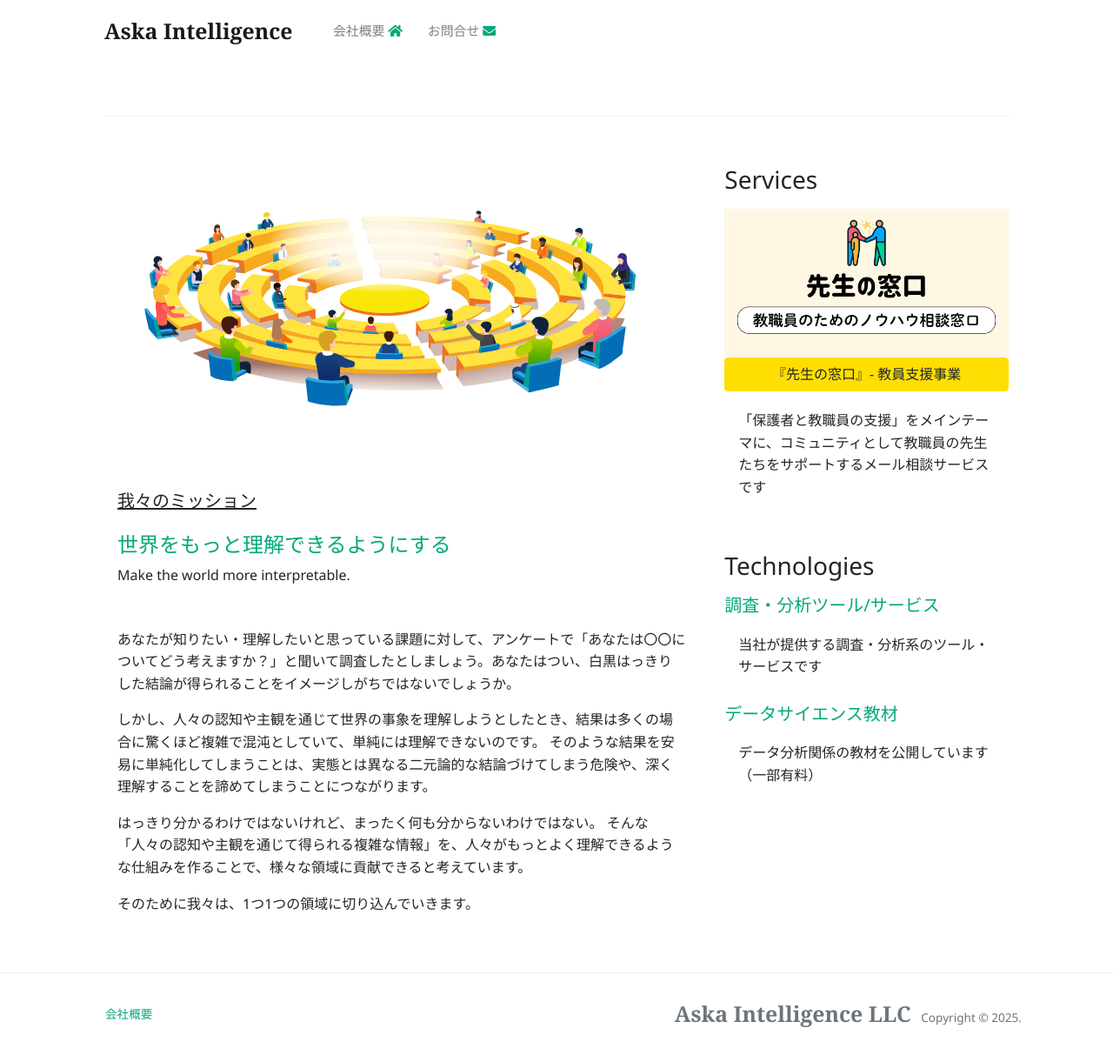
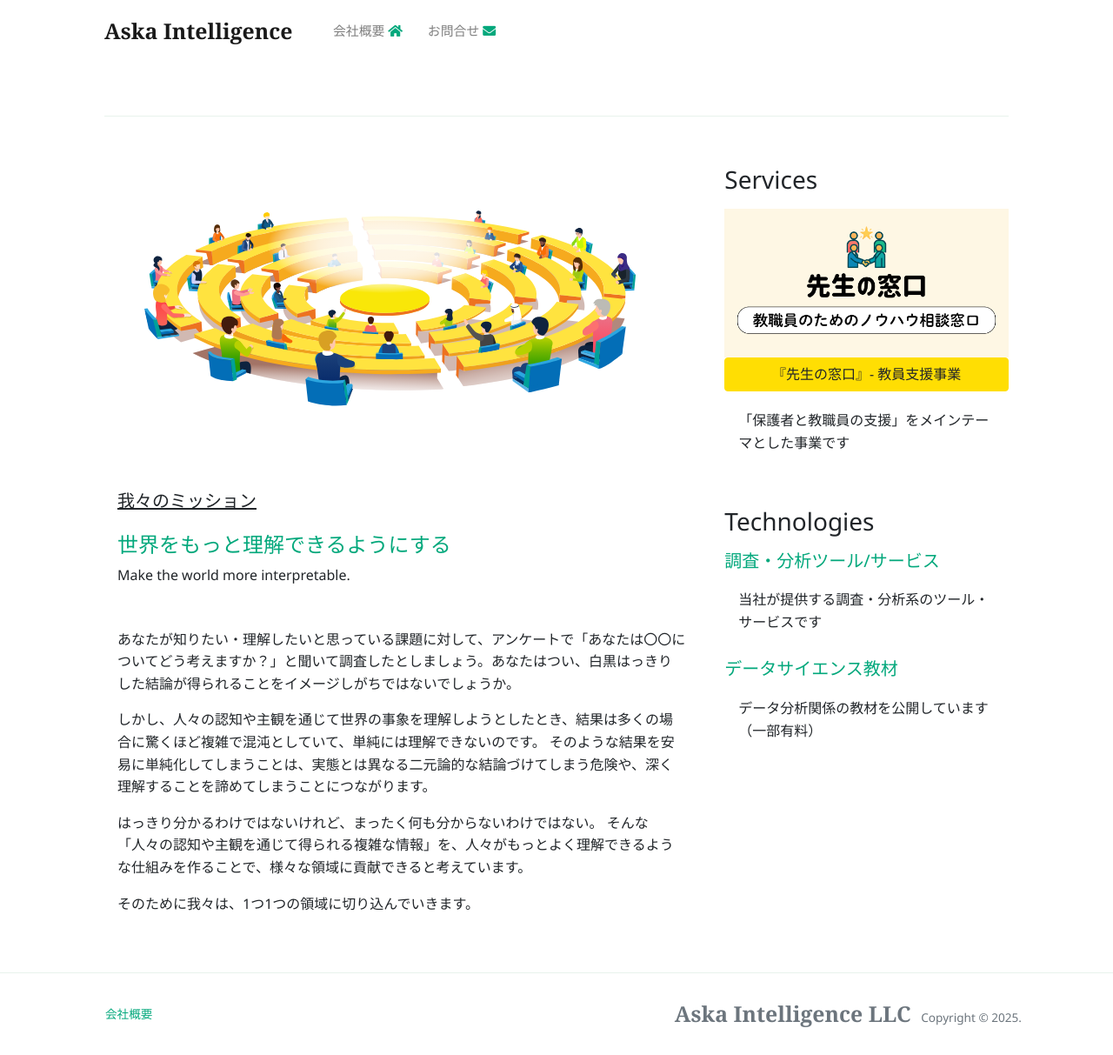
Before and after one commit to Aska-systems/Aska-systems.github.io, a Jekyll site: the page built from index.html, in a window 1280 px wide and 1213 px high. Shown: the whole window at 87% size. Built offline with Jekyll 4.4.1, drawn with Linux system fonts in a browser that asks for light colours; nearby versions of some CDN libraries; the list of posts is cut into pages by our own code.

Commit message:
Update 先生の窓口

```diff
--- a/_includes/sidebar.html
+++ b/_includes/sidebar.html
@@ -16,7 +16,7 @@
 <h3 class="mt-4 mb-3">Services</h3>
 <img src="{{ site.baseurl }}/assets/images/sensei-madoguchi.png" class="d-block">
 <a href="https://aska-intelligence.com/sensei-madoguchi/" class="btn btn-warning d-block mb-2">『先生の窓口』- 教員支援事業</a>
-<p class="nav-link mb-3">「保護者と教職員の支援」をメインテーマに、コミュニティとして教職員の先生たちをサポートするメール相談サービスです</p>
+<p class="nav-link mb-3">「保護者と教職員の支援」をメインテーマとした事業です</p>
 
 
 
```
Also changed, not shown: assets/images/sensei-madoguchi.png.
